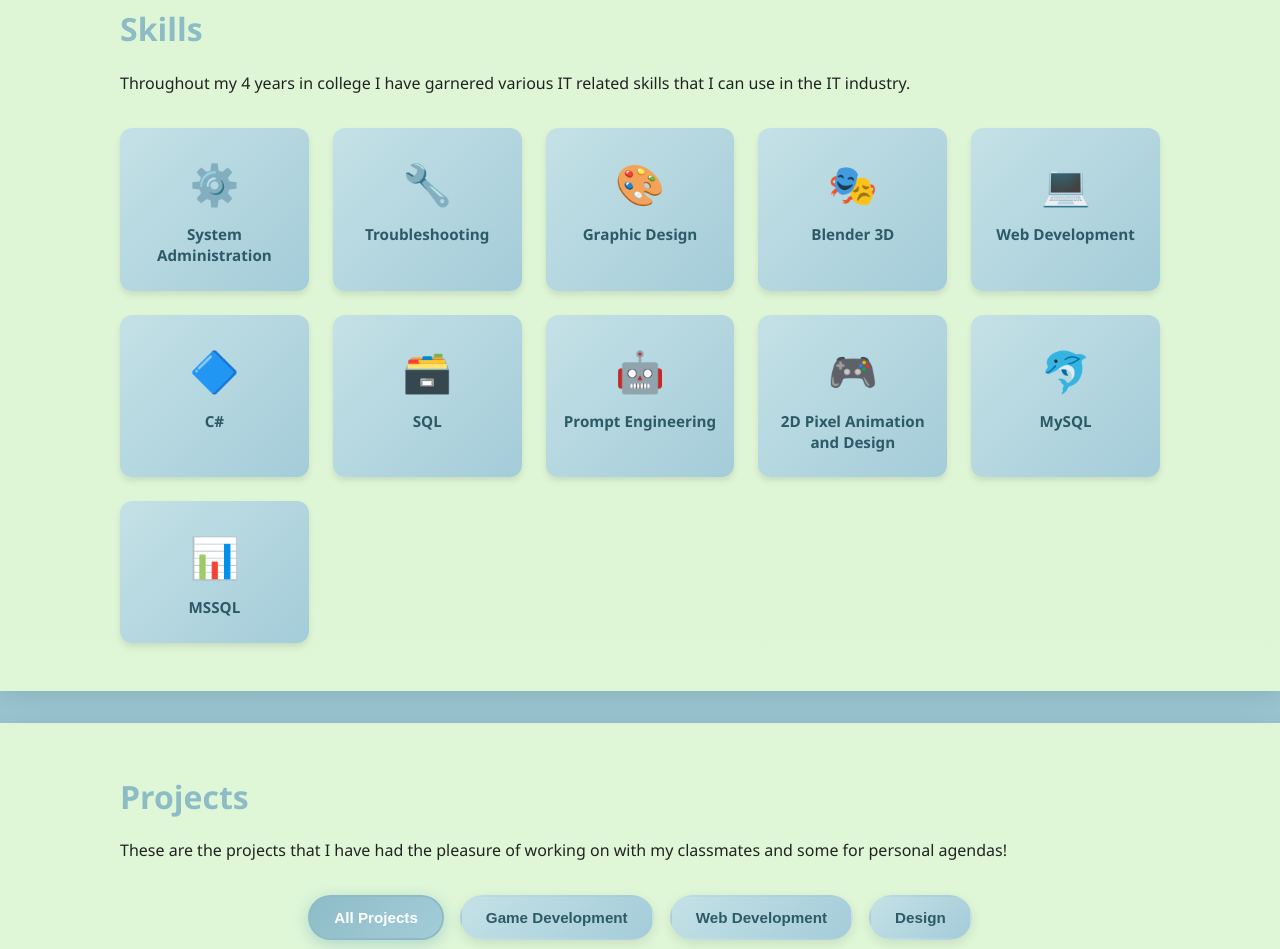
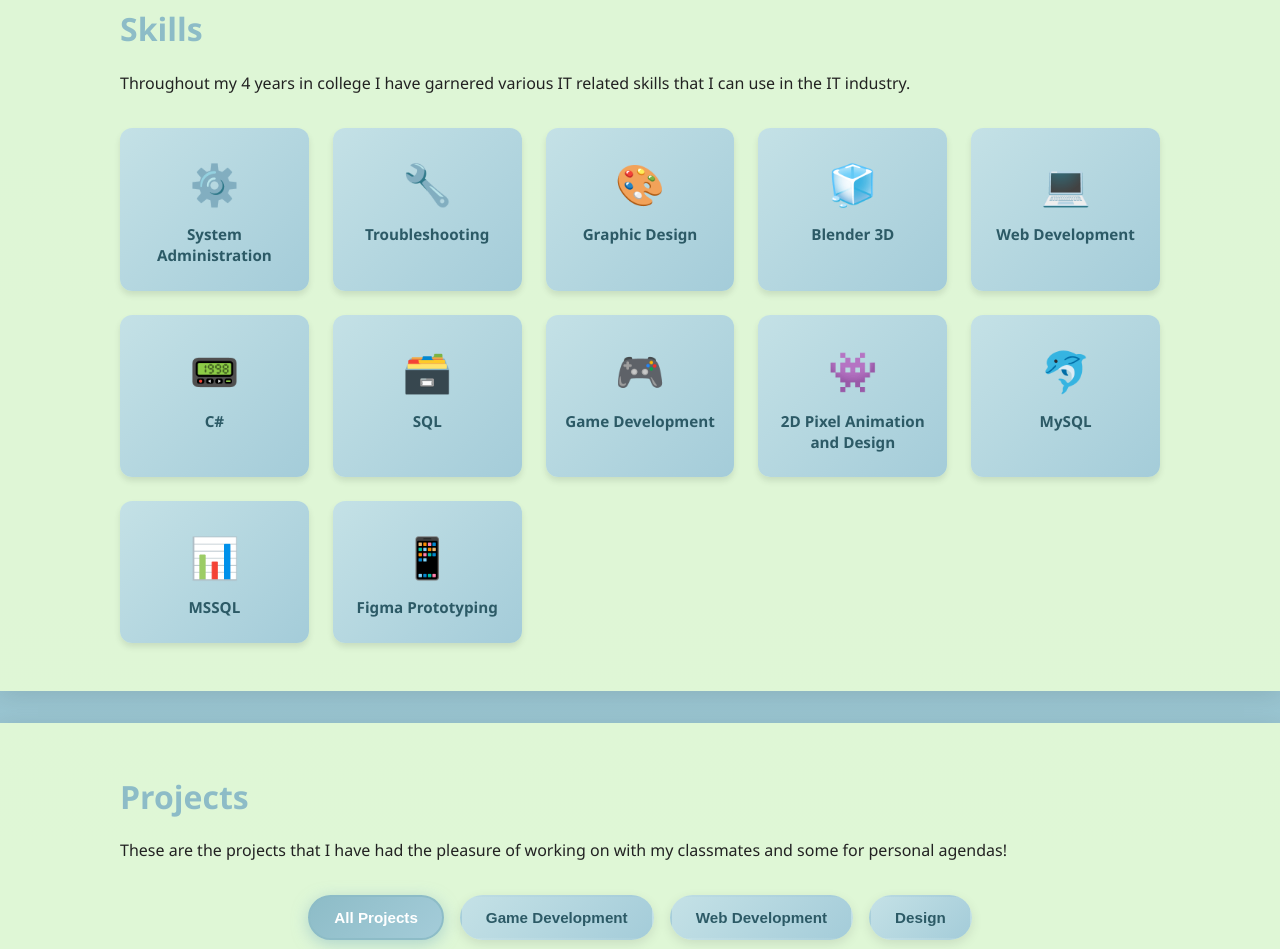
Before and after one commit to Totsickle/portfolio-website, a plain HTML site: page index.html in a window 1280 px wide. Shown: the part 1507-2456 px from the top of the page. Drawn offline with Linux system fonts and the light colour scheme.

Commit message:
small update 2.1

```diff
--- a/index.html
+++ b/index.html
@@ -176,7 +176,7 @@
             <strong>Graphic Design</strong>
         </div>
         <div class="skill-card">
-            <div class="skill-icon">🎭</div>
+            <div class="skill-icon">🧊</div>
             <strong>Blender 3D</strong>
         </div>
         <div class="skill-card">
@@ -184,7 +184,7 @@
             <strong>Web Development</strong>
         </div>
         <div class="skill-card">
-            <div class="skill-icon">🔷</div>
+            <div class="skill-icon">📟</div>
             <strong>C#</strong>
         </div>
         <div class="skill-card">
@@ -192,11 +192,11 @@
             <strong>SQL</strong>
         </div>
         <div class="skill-card">
-            <div class="skill-icon">🤖</div>
-            <strong>Prompt Engineering</strong>
+            <div class="skill-icon">🎮</div>
+            <strong>Game Development</strong>
         </div>
         <div class="skill-card">
-            <div class="skill-icon">🎮</div>
+            <div class="skill-icon">👾</div>
             <strong>2D Pixel Animation and Design</strong>
         </div>
         <div class="skill-card">
@@ -206,6 +206,10 @@
         <div class="skill-card">
             <div class="skill-icon">📊</div>
             <strong>MSSQL</strong>
+        </div>
+        <div class="skill-card">
+            <div class="skill-icon">📱</div>
+            <strong>Figma Prototyping</strong>
         </div>
     </div>
 </section>
```
